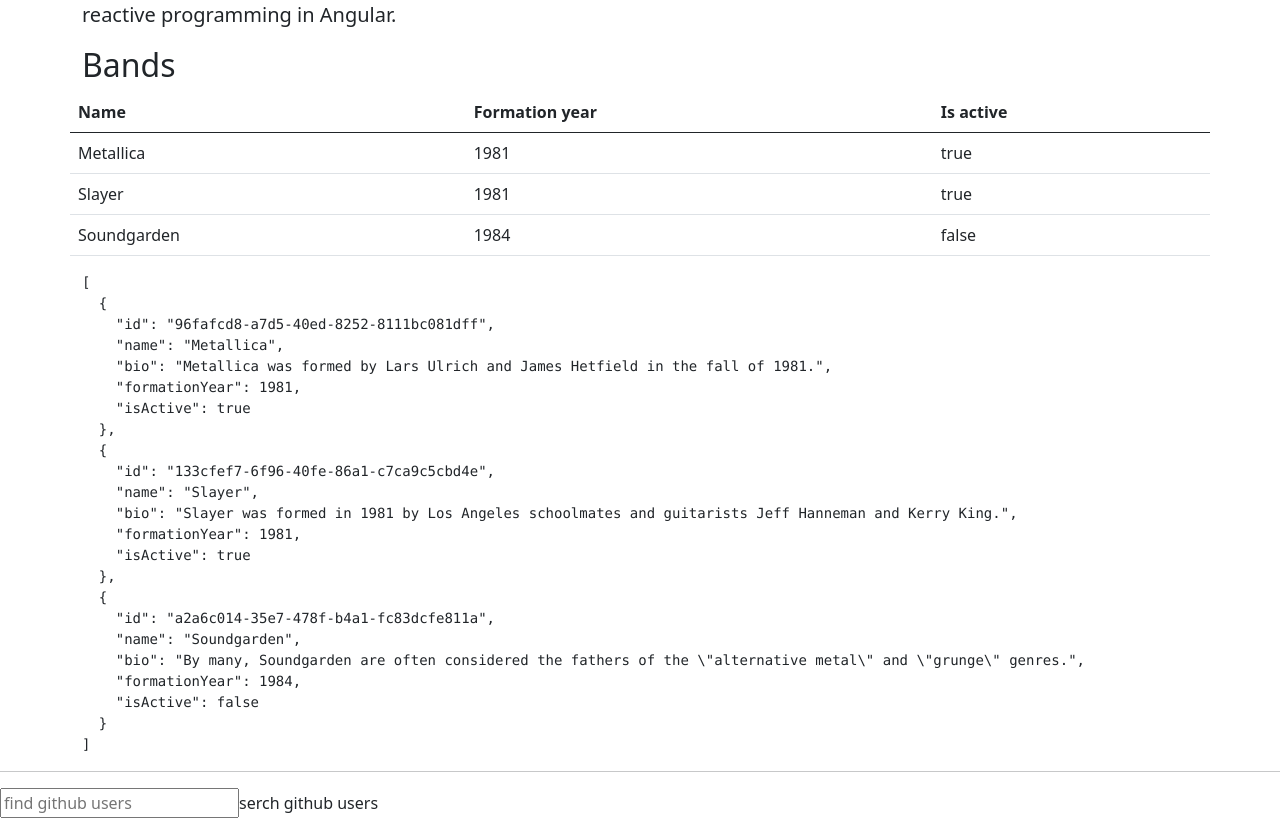
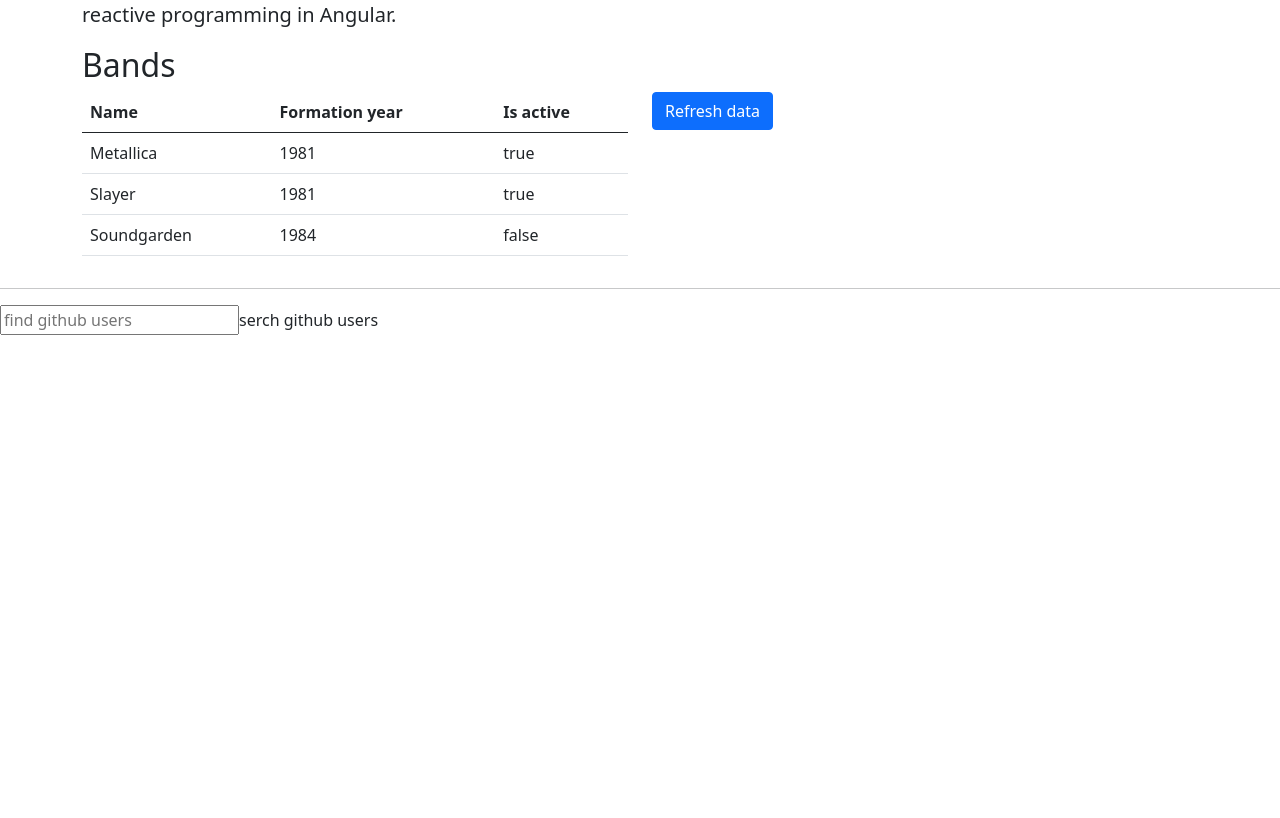
Before and after one commit to nolimitmaks/rock-music, an Angular app: page / in a window 1280 px wide. Built offline with nearby package versions, Linux system fonts and the light colour scheme.

Commit message:
create reactive button

```diff
--- a/src/app/components/music-list/music-list.component.html
+++ b/src/app/components/music-list/music-list.component.html
@@ -1,5 +1,9 @@
 <h2>Bands</h2>
-<div class="row" *ngIf="bandList$ | async as bandList else loading">
+<!-- <div class="row" *ngIf="bandList$ | async as bandList else loading"> -->
+<div class="row" *ngIf="model$ | async as model">
+
+
+    <div class="col-sm-6">
         <table class="table">
             <thead>
                 <tr>
@@ -9,7 +13,20 @@
                 </tr>
             </thead>
             <tbody>
-            <tr *ngFor="let band of bandList">
+                <tr *ngIf="model.isLoading">
+                    <td colspan="3">Loading...
+
+                        <div style="display: flex;justify-content: center;align-items: center;">
+                            <mat-progress-spinner
+                                class="example-margin"
+                                [color]="color"
+                                [mode]="mode"
+                                [value]="value">
+                            </mat-progress-spinner>
+                        </div>
+                    </td>
+                </tr>
+                <tr *ngFor="let band of model.bands">
                     <td>{{ band?.name }}</td>
                     <td>{{ band?.formationYear }}</td>
                     <td>{{ band?.isActive }}</td>
@@ -18,16 +35,32 @@
         </table>
     </div>
 
-<ng-template #loading>
+
+
+    <div class="col-sm-6">
+        <button
+            [disabled]="model.isLoading"
+            class="btn btn-primary"
+            type="button"
+            (click)="refreshDataClickSubject.next()">Refresh data</button>
+    </div>
+
+
+
+
+
+</div>
+
+<!-- <ng-template #loading>
     <div>
         loading please wait...
     </div>
-</ng-template>
+</ng-template> -->
 
-<pre *ngIf="bandList$ | async as arr else loadingArray">{{ arr | json }}</pre>
+<!-- <pre *ngIf="bandList$ | async as arr else loadingArray">{{ arr | json }}</pre> -->
 
-<ng-template #loadingArray>
+<!-- <ng-template #loadingArray>
     <div>
         loadingArray...
     </div>
-</ng-template>
+</ng-template> -->
--- a/src/app/components/music-list/music-list.component.ts
+++ b/src/app/components/music-list/music-list.component.ts
@@ -1,12 +1,14 @@
 import { Component, OnInit, OnDestroy } from '@angular/core';
-import { interval, Observable, Subscription, VirtualTimeScheduler } from 'rxjs';
-import { filter, map } from 'rxjs/operators';
+import { interval, merge, Observable, Subject, Subscription, VirtualTimeScheduler } from 'rxjs';
+import { filter, map, mergeMap, repeat, startWith } from 'rxjs/operators';
 
 import { MusicInfoService } from 'src/app/services/music-info.service';
 
 import {Band} from '../../models/model'
 
 
+import {ThemePalette} from '@angular/material/core';
+import {ProgressSpinnerMode} from '@angular/material/progress-spinner';
 
 @Component({
   selector: 'app-music-list',
@@ -15,14 +17,22 @@
 })
 export class MusicListComponent implements OnInit {
 
+  refreshDataClickSubject = new Subject<{}>()
+
   // bandList: Band[] = []
   // bandListSub$:  Subscription;
   // obs_int$: Subscription;
 
 
-  bandList$: Observable<Band[]>
+  // spinner
+  color: ThemePalette = 'primary';
+  mode: ProgressSpinnerMode = 'indeterminate';
+  value = 50;
 
-  // case 2
+
+
+
+  model$: Observable<{bands: Band[], isLoading: boolean}>
 
   constructor(private _musicInfoService: MusicInfoService) {
     //  const obs_int = interval(1000).pipe(
@@ -44,10 +54,55 @@
 
     // case 2
 
-    this.bandList$ = this._musicInfoService.getBands()
+    // this.bandList$ = this._musicInfoService.getBands()
 
 
 
+
+
+
+    // case 3 with Subject
+
+    const refreshDataClick$ = this.refreshDataClickSubject.asObservable()
+
+    const refreshTriger$ = refreshDataClick$.pipe(
+      startWith({})
+    )
+
+    const bandList$ = refreshTriger$.pipe(
+      mergeMap(
+        () => this._musicInfoService.getBands()
+      )
+    )
+
+    this.model$ = merge(
+      refreshTriger$.pipe(
+        map(
+          () => ({bands: [], isLoading: true})
+        )
+      ),
+      bandList$.pipe(
+        map(
+          bands => ({bands: bands, isLoading: false})
+        )
+      )
+
+    )
+
+
+
+    // refreshTriger$.subscribe(
+    //   v => console.log(v)
+    // )
+
+    // bandList$.subscribe(
+    //   data => console.log(data)
+    // )
+
+    this.model$.subscribe(
+      data => console.log(data)
+
+    )
 
   }
 
@@ -67,4 +122,6 @@
 
   }
 
+
+
 }
```
Lines whose indentation alone changed are shown as unchanged.
